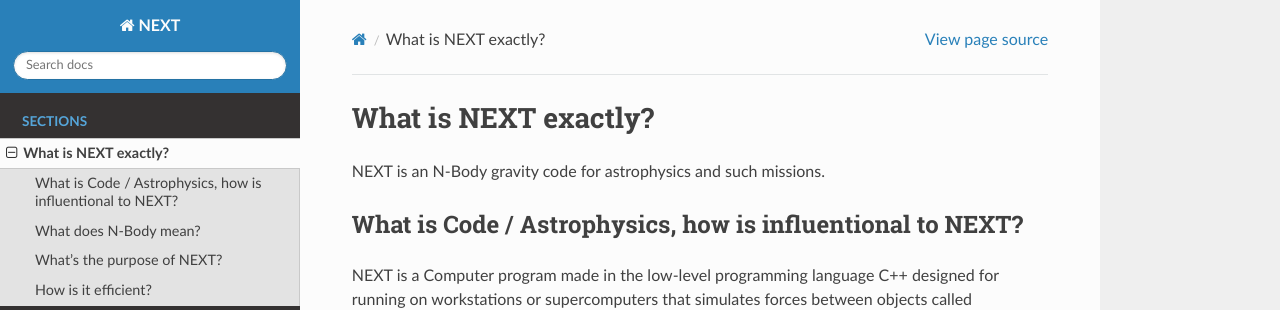
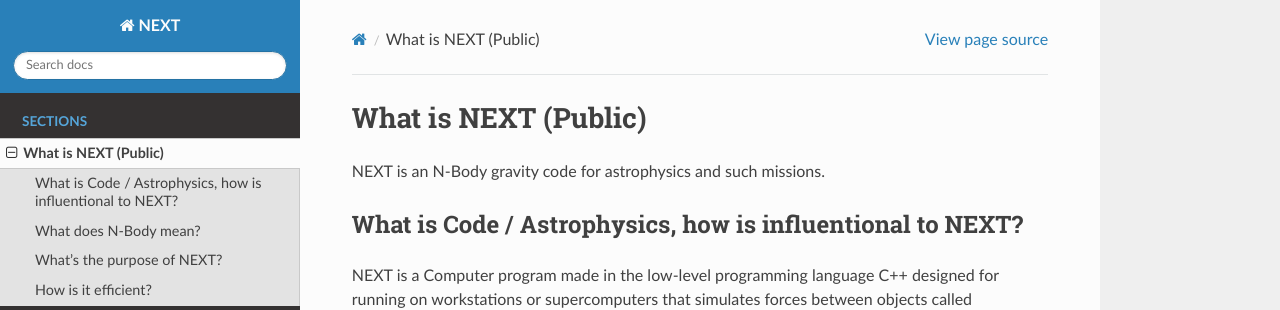
Before and after one commit to TimGoTheCreator/NEXT, a Sphinx documentation site: the page built from docs/getting_started-public.md, in a window 1280 px wide and 1221 px high. Shown: the top 310 px of the window. Built offline with Sphinx 7.4.7 and the Read the Docs theme 3.1.0, drawn with Linux system fonts in a browser that asks for light colours.

Commit message:
Update getting_started-public.md

```diff
--- a/docs/getting_started-public.md
+++ b/docs/getting_started-public.md
@@ -1,4 +1,4 @@
-# What is NEXT exactly?
+# What is NEXT (Public)
 
 NEXT is an N-Body gravity code for astrophysics and such missions.
 
```
